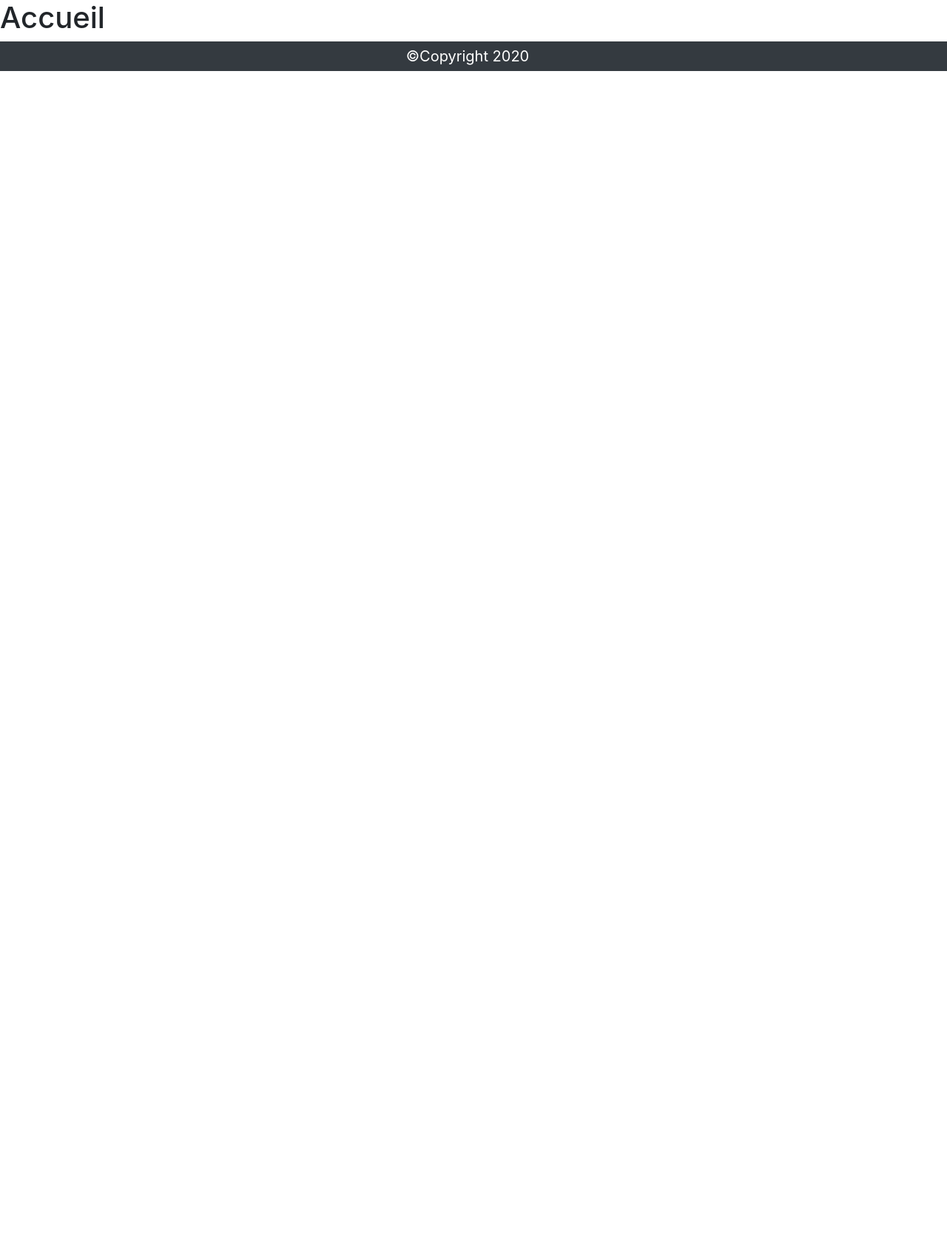
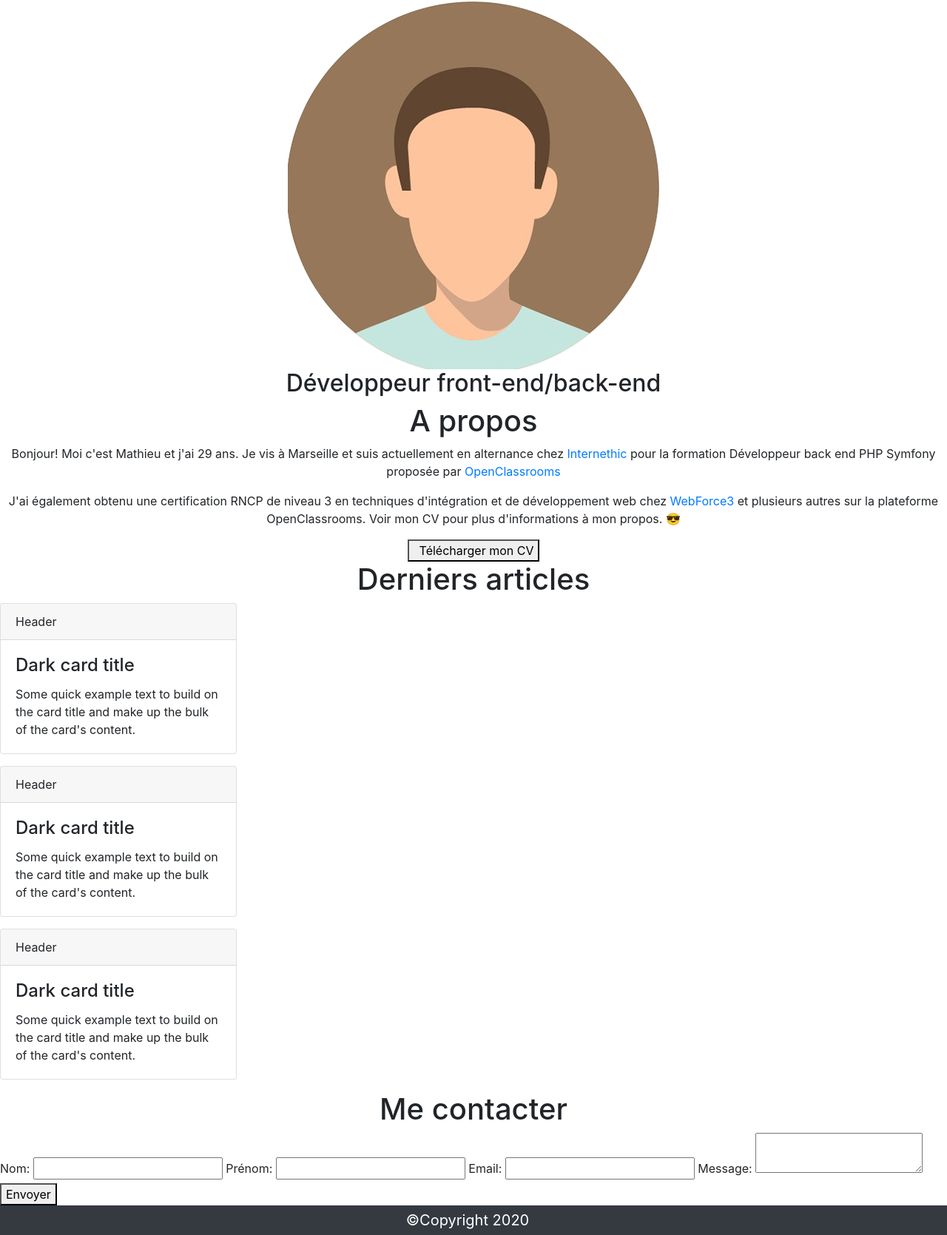
Before and after one commit to MerciMathieu/PHP-blog, a PHP site: page / in a window 1280 px wide. Shown: the part 56-1725 px from the top of the page at 74% size. Before the commit the page ends 152 px from the top, so only its background shows below. Run offline with PHP 8.4, Linux system fonts and the light colour scheme.

Commit message:
integration homepage

```diff
--- a/templates/homepage/homepage.html.twig
+++ b/templates/homepage/homepage.html.twig
@@ -4,6 +4,67 @@
 
 {% block content %}
 
-    <h1>Accueil</h1>
+    <section id="home">
+        <div class="text-center">
+            <img src="img/avatar.png" alt="avatar">
+            <h2>Développeur front-end/back-end</h2>
+        </div>
+    </section>
+
+    <section id="about">
+        <div class="text-center">
+
+            <h1 class="text-center">A propos</h1>
+            <div class="text-about text-center">
+                <p>Bonjour! Moi c'est Mathieu et j'ai 29 ans. Je vis à Marseille et suis actuellement en alternance chez <a href="https://internethic.com/" target="_blank">Internethic</a> pour la formation Développeur back end PHP Symfony proposée par <a href="https://openclassrooms.com/" target="_blank">OpenClassrooms</a></p>
+
+                <p>J'ai également obtenu une certification RNCP de niveau 3 en techniques d'intégration et de développement web chez <a href="https://www.wf3.fr/" target="_blank">WebForce3</a> et plusieurs autres sur la plateforme OpenClassrooms. Voir mon CV pour plus d'informations à mon propos. 😎</p>
+            </div>
+            <div class="text-center">
+                <a href="/docs/CV_mathieu_delclos_ALTERNANCE.pdf" download="CV_MathieuD"><button><i class="fas fa-download mr-2"></i>Télécharger mon CV</button></a>
+            </div>
+        </div>
+    </section>
+
+    <section id="last-articles">
+        <h1 class="text-center">Derniers articles</h1>
+        <div class="card bg-white mb-3" style="max-width: 20rem;">
+            <div class="card-header">Header</div>
+            <div class="card-body">
+                <h4 class="card-title">Dark card title</h4>
+                <p class="card-text">Some quick example text to build on the card title and make up the bulk of the card's content.</p>
+            </div>
+        </div>
+        <div class="card bg-white mb-3" style="max-width: 20rem;">
+            <div class="card-header">Header</div>
+            <div class="card-body">
+                <h4 class="card-title">Dark card title</h4>
+                <p class="card-text">Some quick example text to build on the card title and make up the bulk of the card's content.</p>
+            </div>
+        </div>
+        <div class="card bg-white mb-3" style="max-width: 20rem;">
+            <div class="card-header">Header</div>
+            <div class="card-body">
+                <h4 class="card-title">Dark card title</h4>
+                <p class="card-text">Some quick example text to build on the card title and make up the bulk of the card's content.</p>
+            </div>
+        </div>
+    </section>
+
+    <section id="contact">
+        <h1 class="text-center">Me contacter</h1>
+
+        <form action="" method="post">
+            <label for="lastname">Nom:</label>
+            <input type="text" name="lastname" id="lastname">
+            <label for="firstname">Prénom:</label>
+            <input type="text" name="firstname" id="firstname">
+            <label for="email">Email:</label>
+            <input type="email" name="email" id="email">
+            <label for="message">Message:</label>
+            <textarea type="text" name="message" id="message"></textarea>
+            <button type="submit">Envoyer</button>
+        </form>
+    </section>
 
 {% endblock %}
```
Also changed, not shown: public/img/avatar.png (added), public/img/icones/facebook.png (added), public/img/icones/linkedin.png (added), public/img/icones/twitter.png (added).
